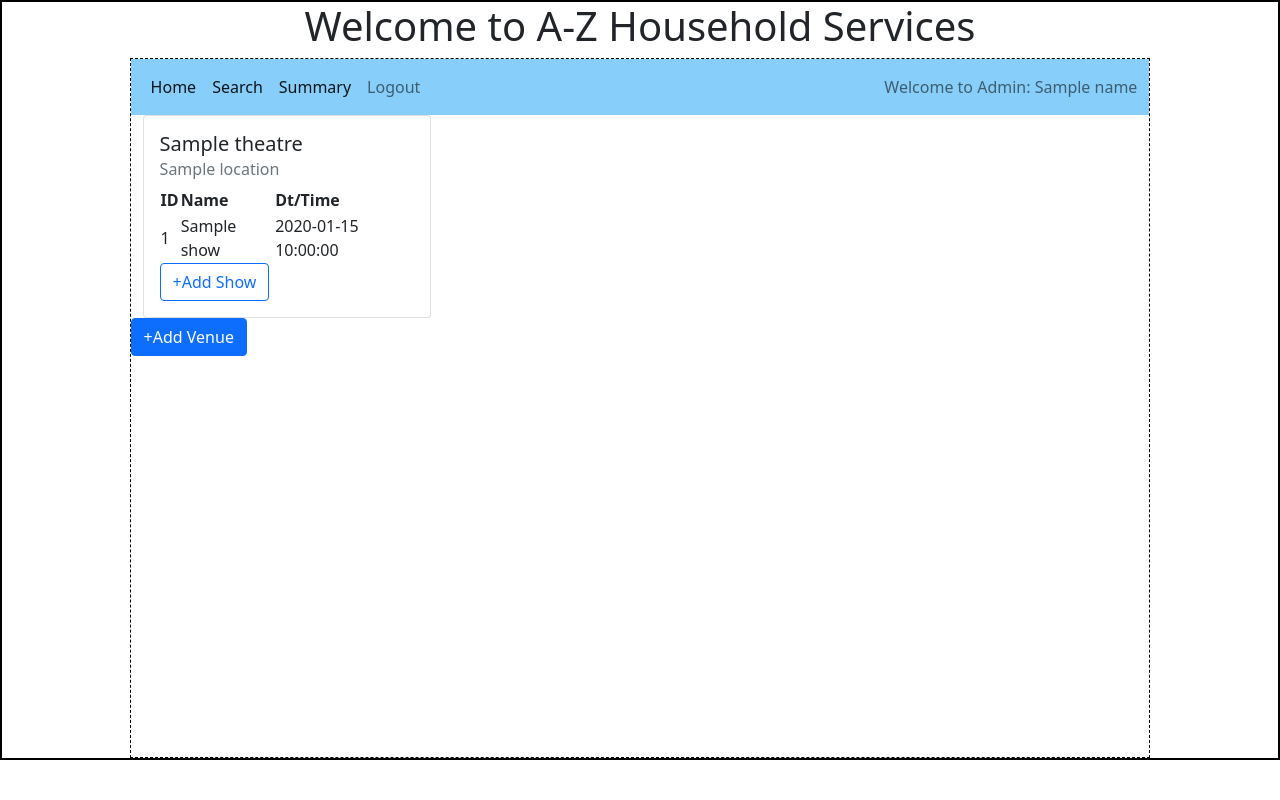
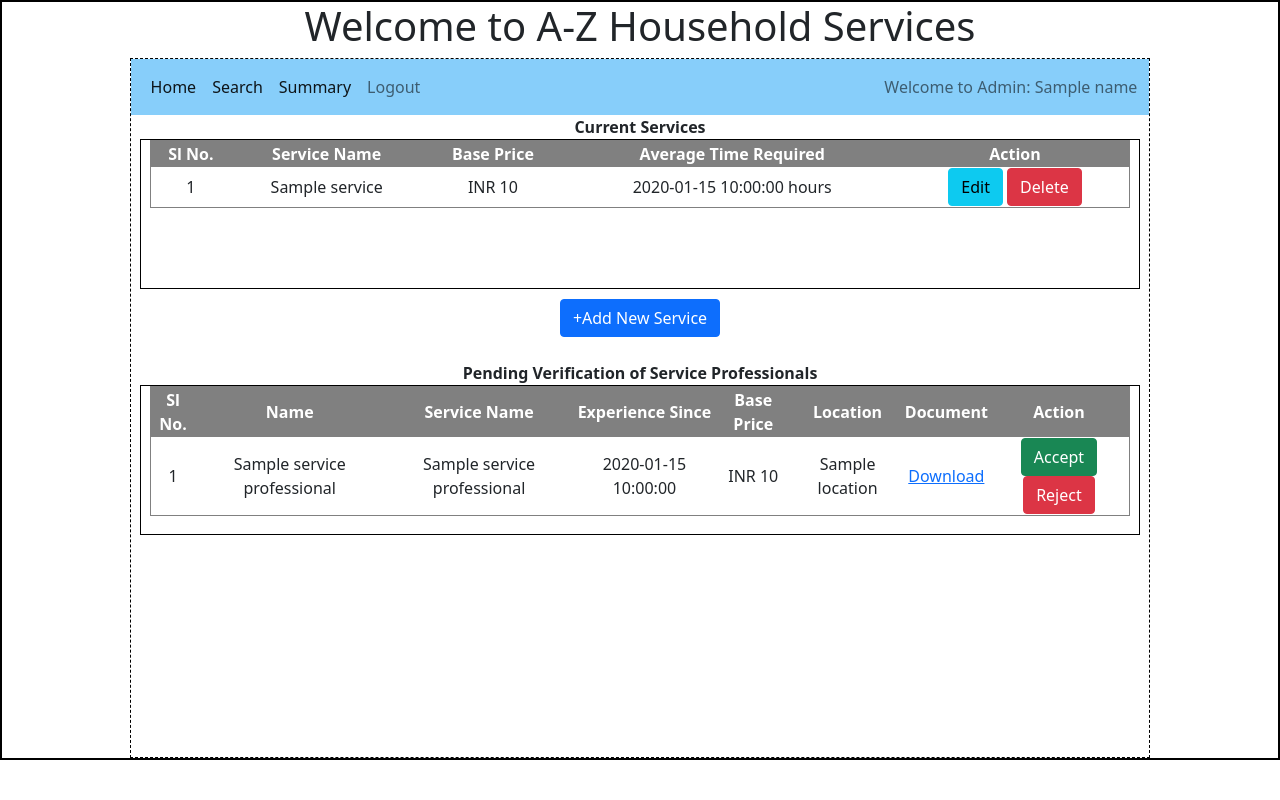
Before and after one commit to mouneshjb/household_services, a Flask app: template templates/admin_dashboard.html in a window 1280 px wide. Run offline with Flask 3, Linux system fonts and the light colour scheme; the template is opened without the code that fills it: most values are stand-ins (such as "Sample title", 1, 10 or a date in 2020).

Commit message:
2nd Iteration on 3-Nov-2024

```diff
--- a/templates/admin_dashboard.html
+++ b/templates/admin_dashboard.html
@@ -1,36 +1,75 @@
 {%extends "admin_layout.html"%} <!--Inherited all nav features-->
 {%block content%}
-                  <div class="container">
-                    {%if theatres%}
-                      <div class="row">
-                      {%for theatre in theatres%}
-                        <div class="col">
-                        <!--Venue1 card here-->
-                            <div class="card" style="width: 18rem;">
-                            <div class="card-body">
-                              <h5 class="card-title">{{theatre.name}}</h5>
-                              <h6 class="card-subtitle mb-2 text-muted">{{theatre.location}}</h6>
-                              {%if theatre.shows%}
-                                <table>
-                                <tr><th>ID</th><th>Name</th><th>Dt/Time</th></tr>
-                                {%for show in theatre.shows%}
-                                  <tr><td>{{show.id}}</td><td>{{show.name}}</td><td>{{show.date_time}}</td></tr>
-                                {%endfor%}
-                                </table>
-                              {%else%}
-                                <p>No, shows here!</p>
-                              {%endif%}
-                              <a href="/show/{{theatre.id}}/{{name}}" type="button" class="btn btn-outline-primary">+Add Show</a>
-                            </div>
-                          </div>
-                        <!--End of Venu1-->
-                        </div>
-                     {%endfor%}
+
+<div>
+                    <div style="text-align: center;">
+                      <p style="margin: auto ;"><b>Current Services</b> </p>
+                    </div>
+
+                      <div style="width:1000px; height:150px; overflow-y:auto;margin: auto;margin-bottom: 10px; text-align: center; border: 1px solid black;">
+
+                        <table cellspacing="0" cellpadding="1" border="1" width="980" style="margin: auto;">
+                          <tr style="color:white;background-color:grey;text-align: center;position: sticky;">
+                            <th>Sl No.</th>
+                            <th>Service Name</th>
+                            <th>Base Price</th>
+                            <th>Average Time Required</th>
+                            <th>Action</th>
+                        </tr>
+                         {% for service in services%}
+                        <tr>
+                            <td>{{loop.index}}</td>
+                            <td>{{service.name}}</td>
+                            <td>INR {{service.base_price}}</td>
+                            <td>{{service.avg_time_req}} hours</td>
+                            <td>
+                              <a href="/service/update/{{service.id}}" type="button" class="btn btn-info">Edit</a>
+                              <a href="/service/delete/{{service.id}}" type="button" class="btn btn-danger">Delete</a>
+                            </td>
+                        </tr>
+                        {% endfor%}
+                        </table>
+
                       </div>
-                    {%else%}
-                      <h3 class="center">No Venues are available!!</h3>
-                    {%endif%}
-                  </div>
-                <div class="center">
-                  <a href="/venue/{{name}}" type="button" class="btn btn-primary">+Add Venue</a></div>
+                      <div class="center" style="margin: auto; text-align: center;">
+                        <a href="/add/service/" type="button" class="btn btn-primary">+Add New Service</a></div>
+
+                      <br>
+
+
+                    <div style="text-align: center;">
+                    <p style="margin: auto ;"><b>Pending Verification of Service Professionals</b> </p>
+                    </div>
+
+                      <div style="width:1000px; height:150px; overflow-y:auto;margin: auto;margin-bottom: 10px; text-align: center; border: 1px solid black;">
+
+                        <table cellspacing="0" cellpadding="1" border="1" width="980" style="margin: auto;">
+                          <tr style="color:white;background-color:grey;text-align: center;position: sticky;">
+                            <th>Sl No.</th>
+                            <th>Name</th>
+                            <th>Service Name</th>
+                            <th>Experience Since</th>
+                            <th>Base Price</th>
+                            <th>Location</th>
+                            <th>Document</th>
+                            <th>Action</th>
+                        </tr>
+                          {%for sp in service_professionals%}
+                        <tr>
+                            <td>{{loop.index}}</td>
+                            <td>{{sp.name}}</td>
+                            <td>{{sp.service_name}}</td>
+                            <td>{{sp.exp_since}}</td>
+                            <td>INR {{sp.price}}</td>
+                            <td>{{sp.location}}</td>
+                            <td><a href="/download/document/{{sp.id}}">Download</a></td>
+                            <td>
+                              <a href="/service_professional/acceptance/{{sp.id}}" type="button" class="btn btn-success">Accept</a>
+                              <a href="/service_professional/rejection/{{sp.id}}" type="button" class="btn btn-danger">Reject</a>
+                            </td>
+                        </tr>
+                        {%endfor%}
+                        </table>
+</div>
+
   {%endblock%}
```
Also changed, not shown: backend/controllers.py (+87 -5 lines), templates/add_update_service.html (added, +31 -0 lines), templates/sp_registration.html (+3 -6 lines), instance/mydb.sqlite3.
